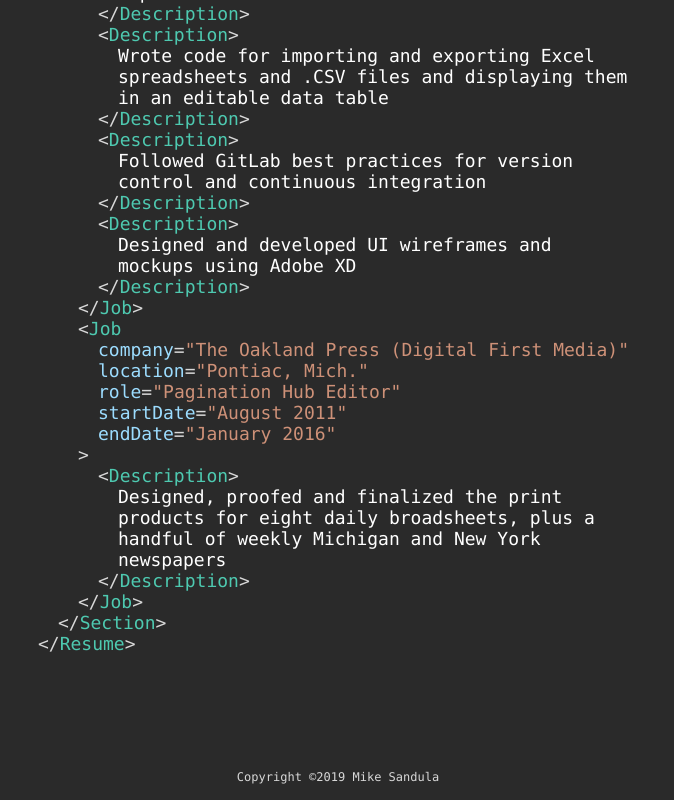
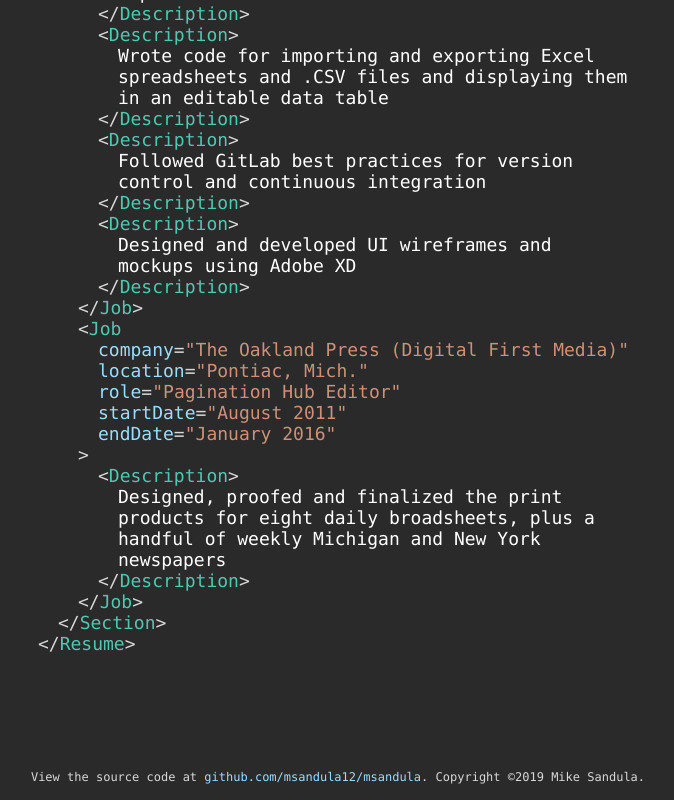
Before and after one commit to msandula12/msandula, a React (Create React App) app: page /#/home in a window 1280 px wide. Shown: the part 3592-4392 px from the top of the page, without its empty margins (302-976 px from the left). Built offline with nearby package versions, Linux system fonts and the light colour scheme.

Commit message:
feat: add link to source code

```diff
--- a/src/components/Footer.js
+++ b/src/components/Footer.js
@@ -5,7 +5,20 @@
 const Footer = () => {
   const year = new Date().getFullYear();
 
-  return <footer>Copyright &copy;{year} Mike Sandula</footer>;
+  return (
+    <footer>
+      View the source code at{' '}
+      <a
+        className="code-field"
+        href="https://github.com/msandula12/msandula"
+        rel="noopener noreferrer"
+        target="_blank"
+      >
+        github.com/msandula12/msandula
+      </a>
+      . Copyright &copy;{year} Mike Sandula.
+    </footer>
+  );
 };
 
 export default Footer;
```
